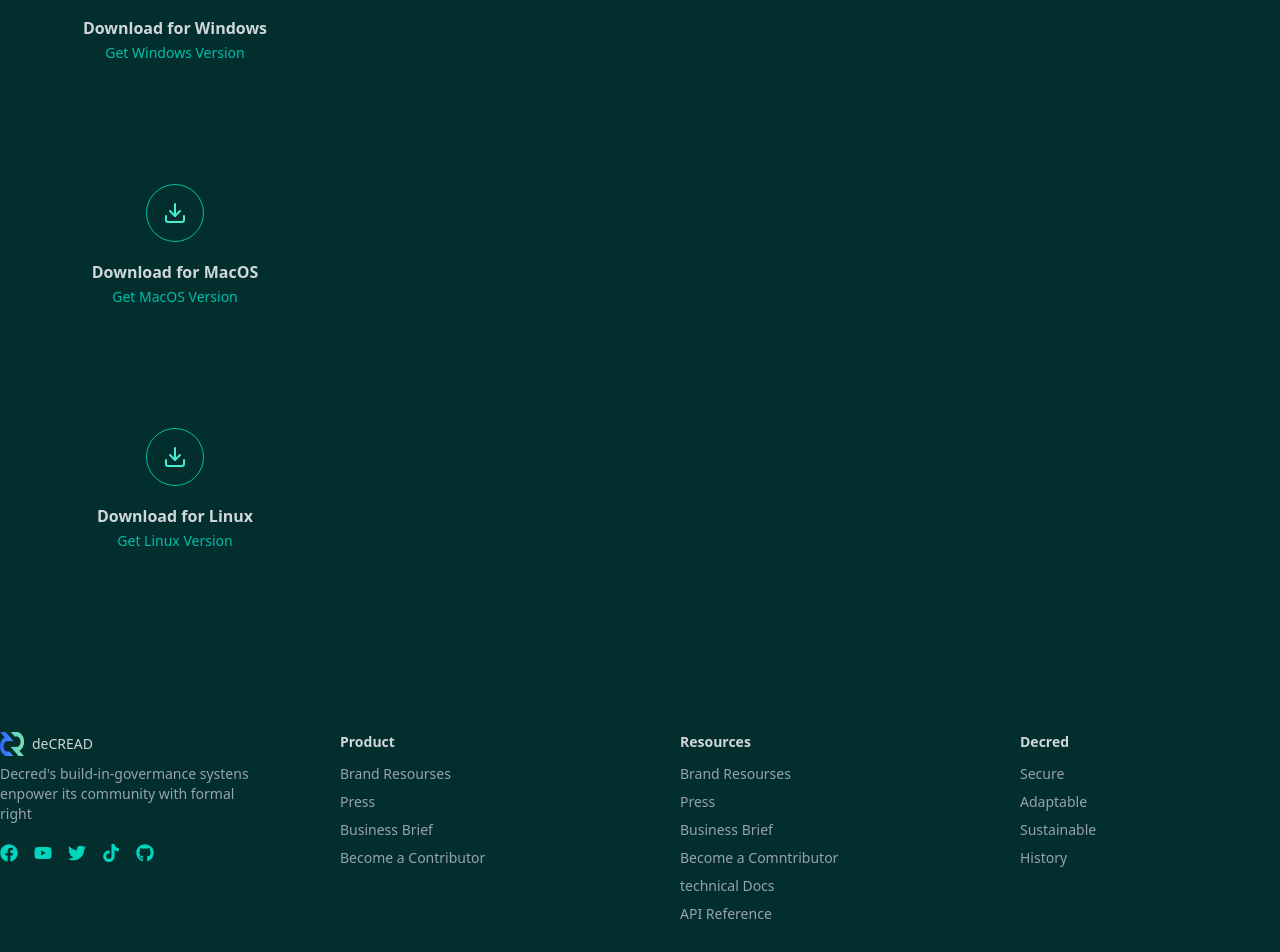
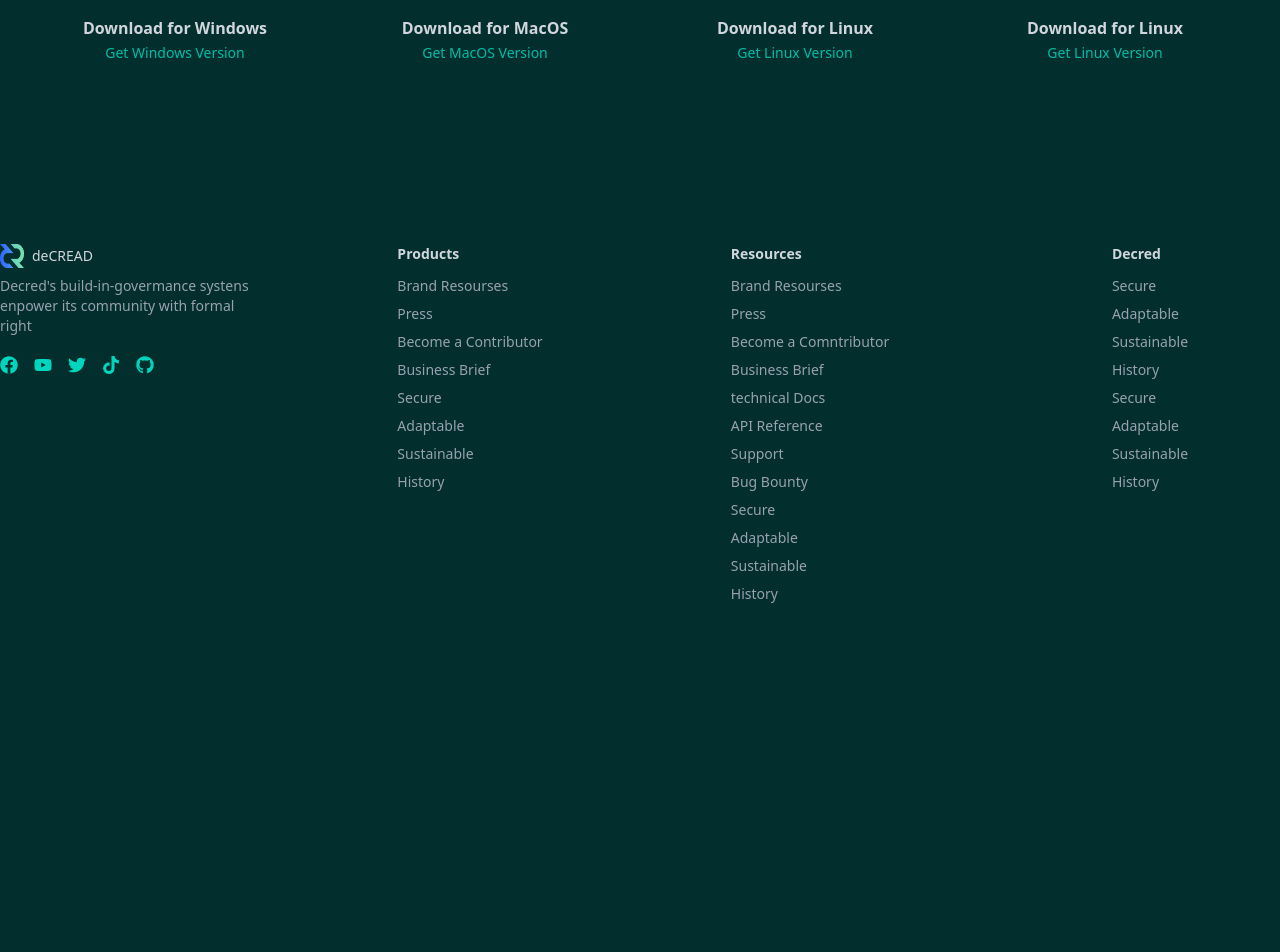
Before and after one commit to sivchheng16/react-project, a React (Vite) app in the folder website_design_project/: page / in a window 1280 px wide. Shown: the part 2500-3452 px from the top of the page. After the commit the page ends 3184 px from the top, so only its background shows below. Built offline with nearby package versions, Linux system fonts and the light colour scheme.

Commit message:
finist-optimize-homepage-from-ubunto

```diff
--- a/website_design_project/src/pages/home.tsx
+++ b/website_design_project/src/pages/home.tsx
@@ -209,7 +209,6 @@
 // Download icon component
 const DownloadIcon = ({ logo, title, get }: any) => {
   return (
-    <div className="grid grid-cols-4 p-5 ">
     <div className="p-10 justify-center space-y-3">
       <div className="inline-block border border-teal-500 text-teal-300 rounded-full p-4 text-lg">
         {logo}
@@ -219,7 +218,6 @@
         <a href="#" className=" text-sm text-teal-500">
           {get}
         </a>
-        </div>
       </div>
     </div>
   );
@@ -238,6 +236,7 @@
           Source And The Coad Can Be Viewed in Our Github
         </p>
       </div>
+      <div className="grid grid-cols-4 p-5 ">
         <DownloadIcon
           logo={<Download />}
           title="Download for Windows"
@@ -253,36 +252,50 @@
           title="Download for Linux"
           get="Get Linux Version"
         />
+        <DownloadIcon
+          logo={<Download />}
+          title="Download for Linux"
+          get="Get Linux Version"
+        />
+      </div>
     </section>
   );
 };
-export default function Home() {
+
+// Footer link component
+const FooterLink = ({ title, links }: any) => {
   return (
-    <div className=" ">
-      <div className="max-w-[1700px] justify-center items-center m-auto ">
-        {/* Hero Section */}
-        <HeroSection />
-        {/* Feature Section */}
-        <FeatureSection />
-        {/* Section 2 */}
-        <FeatureRelease />
-        {/* Section 3 */}
+    <div className="space-y-3 ">
+      <h3 className="font-bold text-gray-300">{title}</h3>
+      <div className="grid grid-cols-1 space-y-2 link">
+        {Object.values(links).map((link: any, index: any) => (
+          <a key={index} href="#">
+            {link}
+          </a>
+        ))}
 
-        <LastNewSection />
-        <GetStart />
-        {/* Footer Section */}
-        <>
-          <section className="grid md:grid-cols-3 lg:grid-cols-4 md:gap-15 lg:gap-20 text-sm text-gray-400 pb-20 justify-center m-auto  ">
+        <a href="#">{decred[0].secure}</a>
+        <a href="#">{decred[0].adaptable}</a>
+        <a href="#">{decred[0].sustainable}</a>
+        <a href="#">{decred[0].history}</a>
+      </div>
+    </div>
+  );
+};
+
+// Footer section component
+const FooterSection = () => {
+  return (
+    <section className="grid md:grid-cols-3 lg:grid-cols-4 md:gap-15 lg:gap-20 text-sm text-gray-400 pb-20 justify-items-center m-auto    ">
       <div className="space-y-5">
         <div className="space-y-2">
           <Logo />
           <p className="text-gray-400">
-                  Decred's build-in-govermance systens enpower its community
-                  with formal right
+            Decred's build-in-govermance systens enpower its community with
+            formal right
           </p>
         </div>
         <div>
-                {socialMedia.map(() => (
           <div className="flex gap-4 text-lg  text-teal-400">
             <a href="https://www.facebook.com/" target="_blank">
               {socialMedia[0].facebook}
@@ -300,52 +313,24 @@
               {socialMedia[0].github}
             </a>
           </div>
-                ))}
         </div>
       </div>
+      <FooterLink title="Products" links={product[0]} />
+      <FooterLink title="Resources" links={resoursces[0]} />
+      <FooterLink title="Decred" links={decred[0]} />
+    </section>
+  );
+};
+export default function Home() {
+  return (
     <div>
-              {product.map(() => (
-                <div className="space-y-3 ">
-                  <h3 className="font-bold text-gray-300">Product</h3>
-                  <div className="grid grid-cols-1 space-y-2 link">
-                    <a href="#">{product[0].brand}</a>
-                    <a href="#">{product[0].press}</a>
-                    <a href="#">{product[0].business}</a>
-                    <a href="#">{product[0].contributor}</a>
-                  </div>
-                </div>
-              ))}
-            </div>
-            <div>
-              {resoursces.map(() => (
-                <div className="space-y-3 ">
-                  <h3 className="font-bold text-gray-300">Resources</h3>
-                  <div className="grid grid-cols-1 space-y-2 link">
-                    <a href="#">{resoursces[0].brand}</a>
-                    <a href="#">{resoursces[0].press}</a>
-                    <a href="#">{resoursces[0].business}</a>
-                    <a href="#">{resoursces[0].contributor}</a>
-                    <a href="#">{resoursces[0].tech}</a>
-                    <a href="#">{resoursces[0].apt}</a>
-                  </div>
-                </div>
-              ))}
-            </div>
-            <div>
-              {decred.map(() => (
-                <div className="space-y-3 ">
-                  <h3 className="font-bold text-gray-300">Decred</h3>
-                  <div className="grid grid-cols-1 space-y-2 link">
-                    <a href="#">{decred[0].secure}</a>
-                    <a href="#">{decred[0].adaptable}</a>
-                    <a href="#">{decred[0].sustainable}</a>
-                    <a href="#">{decred[0].history}</a>
-                  </div>
-                </div>
-              ))}
-            </div>
-          </section>
-        </>
+      <div className="max-w-[1700px] justify-center items-center m-auto ">
+        <HeroSection />
+        <FeatureSection />
+        <FeatureRelease />
+        <LastNewSection />
+        <GetStart />
+        <FooterSection />
       </div>
     </div>
   );
```
Lines whose indentation alone changed are shown as unchanged.
